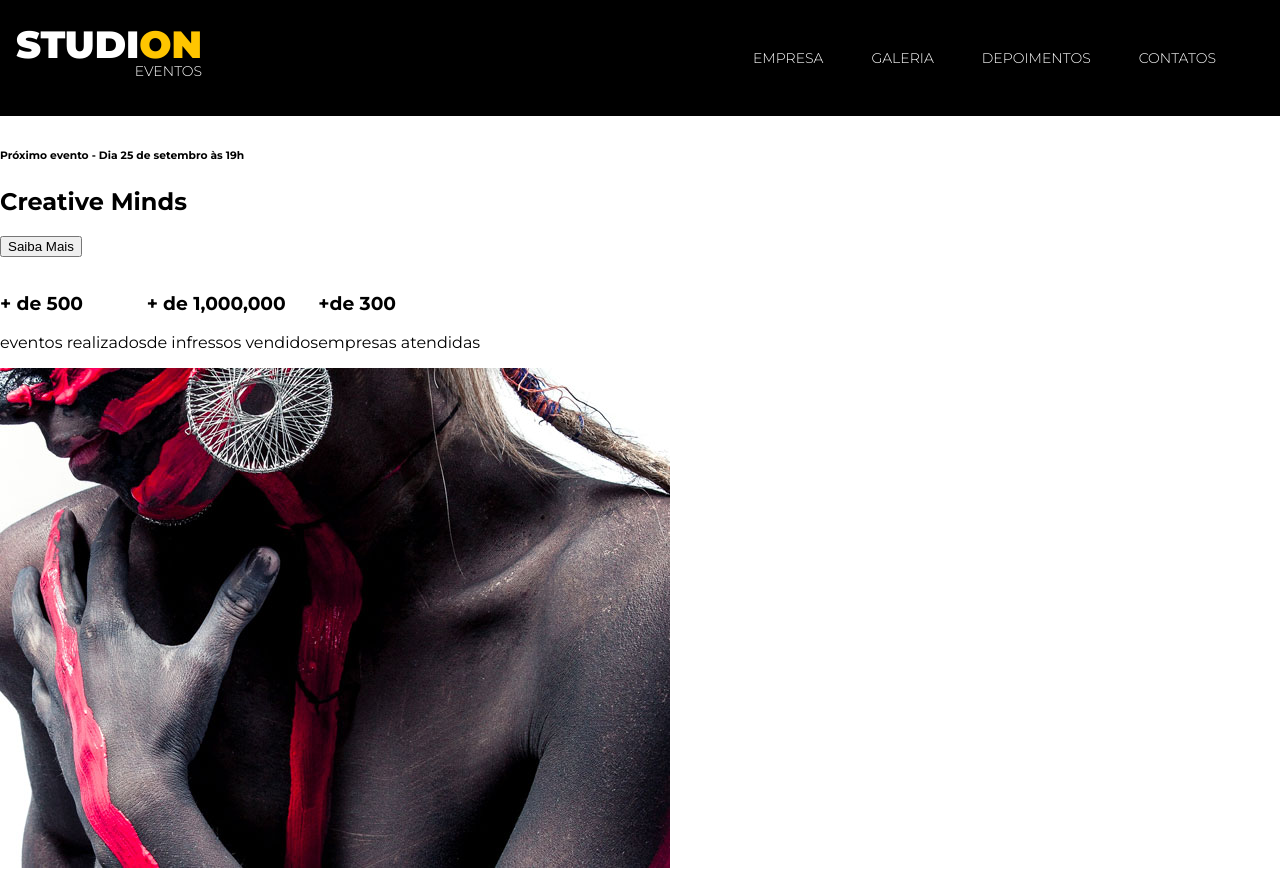
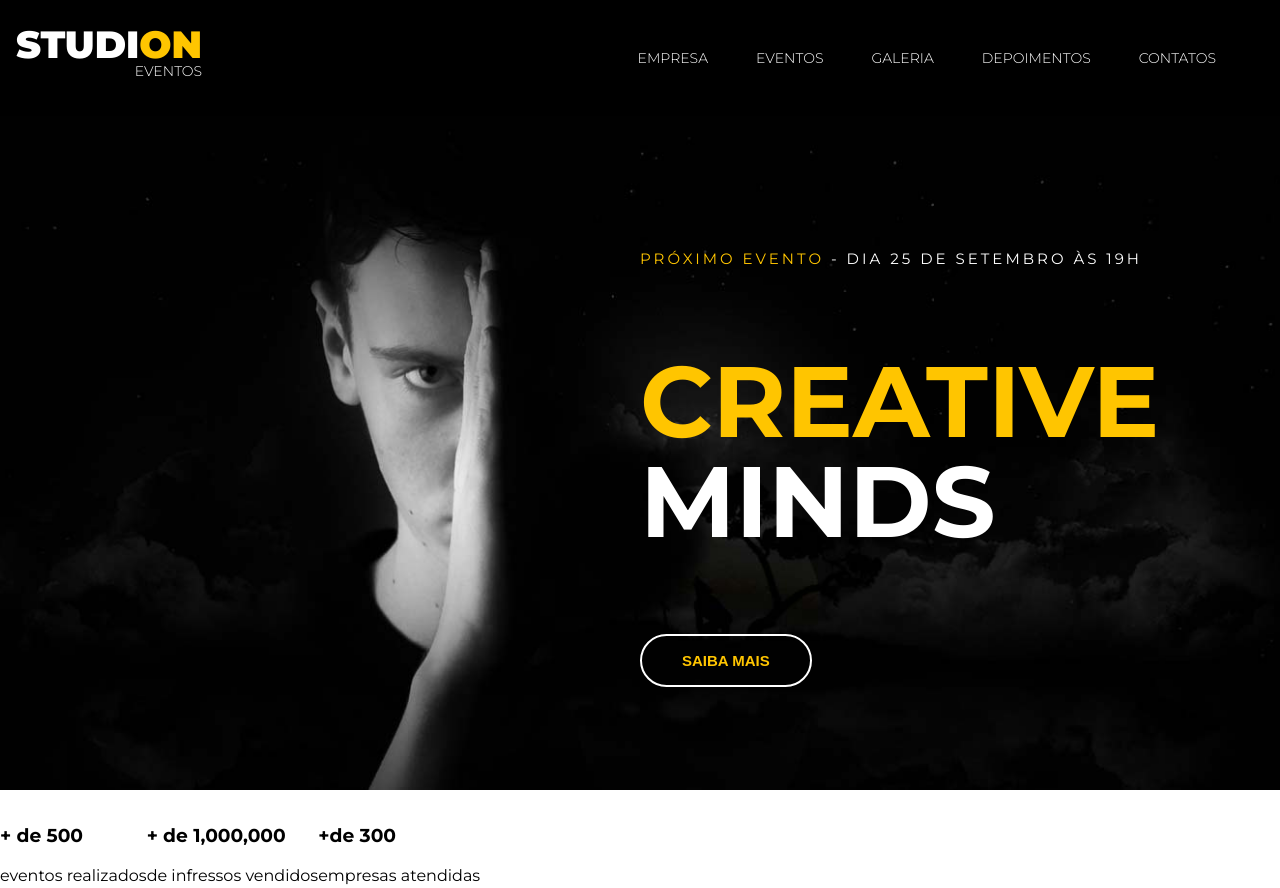
Before and after one commit to thcfreitas/studion, a website: page src/index.html in a window 1280 px wide. Shown: the top 888 px of the page. Drawn offline with Linux system fonts and the light colour scheme.

Commit message:
feat(header): implemented header styles

```diff
--- a/src/index.html
+++ b/src/index.html
@@ -16,6 +16,11 @@
                 <li>
                     <a href="#empresa">
                         Empresa
+                    </a>
+                </li>
+                <li>
+                    <a href="#eventos">
+                        Eventos
                     </a>
                 </li>
                 <li>
@@ -39,14 +44,19 @@
         <header>
             <div id="slider">
                 <div class="slide">
-                    <h6><span>Próximo evento</span> - Dia 25 de setembro às 19h</h6>
-                    <h2><span>Creative</span> Minds</h2>
-                    <button>Saiba Mais</button>
+                    <img
+                    class="slide__background-image"
+                    src="./images/banner.jpg"
+                    alt="Studion Banner"
+                    />
+                    <div class="slide__copy">
+                        <h6><span class="copy--primary">Próximo evento</span> - Dia 25 de setembro às 19h</h6>
+                        <h2><span class="copy--primary">Creative</span> Minds</h2>
+                        <button class="btn btn--slide">Saiba Mais</button>
+                    </div>
                 </div>
-
             </div>
         </header>
-
         <main>
             <section>
                 <ul>
--- a/src/style.css
+++ b/src/style.css
@@ -5,16 +5,17 @@
 }
 
 :root {
-    --color-primary: #ffc500;
     font-family: 'Montserrat', sans-serif;
     font-size: 16px;
+    --color-primary: #ffc500;
+    --default-padding: 1rem;
 
 }
 
 
 body {
     margin: 0;
-    padding-top: 7.75rem;
+    padding-top: 7.1rem;
 }
 
 
@@ -77,3 +78,64 @@ ul {
 .copy--primary {
     color: var(--color-primary);
 }
+
+#slider {
+    background-color: #000;
+    color:#fff;
+}
+
+.slide {
+    position: relative;
+    height: calc(100vh - 7.75rem);
+}
+
+.slide__background-image {
+    width: 100%;
+    height: 100%;
+    object-fit: cover;
+    object-position: center;
+}
+
+.slide__copy {
+    position: absolute;
+    top: 6.25rem;
+    left: 50vw;
+}
+
+.slide__copy h6 {
+    font-size:.9375rem;
+    font-weight: 400;
+    text-transform: uppercase;
+    letter-spacing: .1875rem;
+}
+
+.slide__copy h2 {
+    font-size: 6.25rem;
+    text-transform: uppercase;
+    line-height: 6.25rem;
+}
+
+.slide__copy h2 span {
+    display: block;
+}
+
+.btn {
+    cursor: pointer;
+    padding: 1rem 2.5rem;
+    border: .125rem solid #fff;
+    border-radius: 5rem;
+    color: var(--color-primary);
+    background: unset;
+    font-size: .9375rem;
+    font-weight: 700;
+    text-transform: uppercase;
+    transition: 0.3s all ease;
+}
+
+.btn:hover,
+ .btn:active,
+  .btn:focus {
+    border-color: var(--color-primary);
+    background-color: var(--color-primary);
+    color: #fff;
+  }
```
